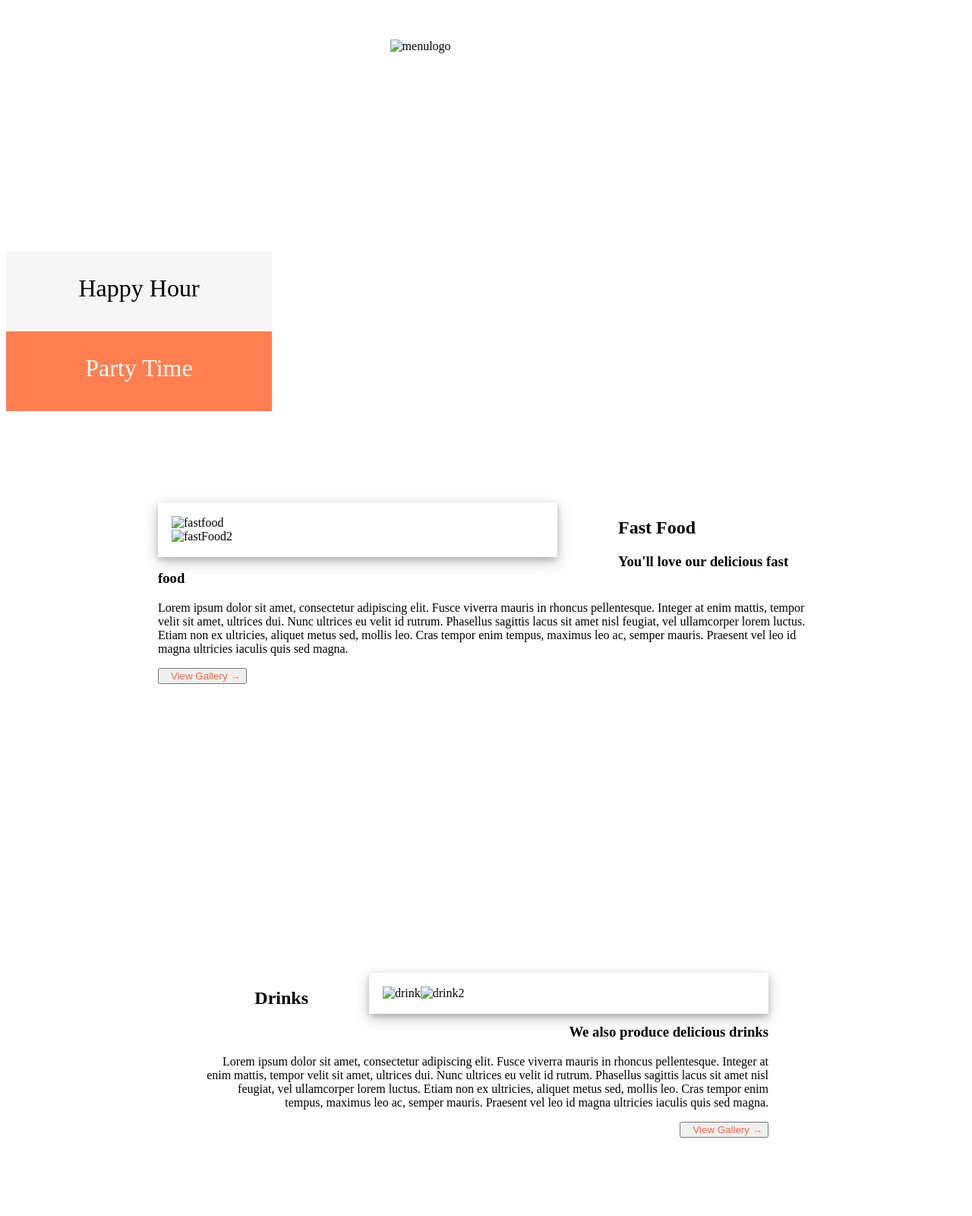
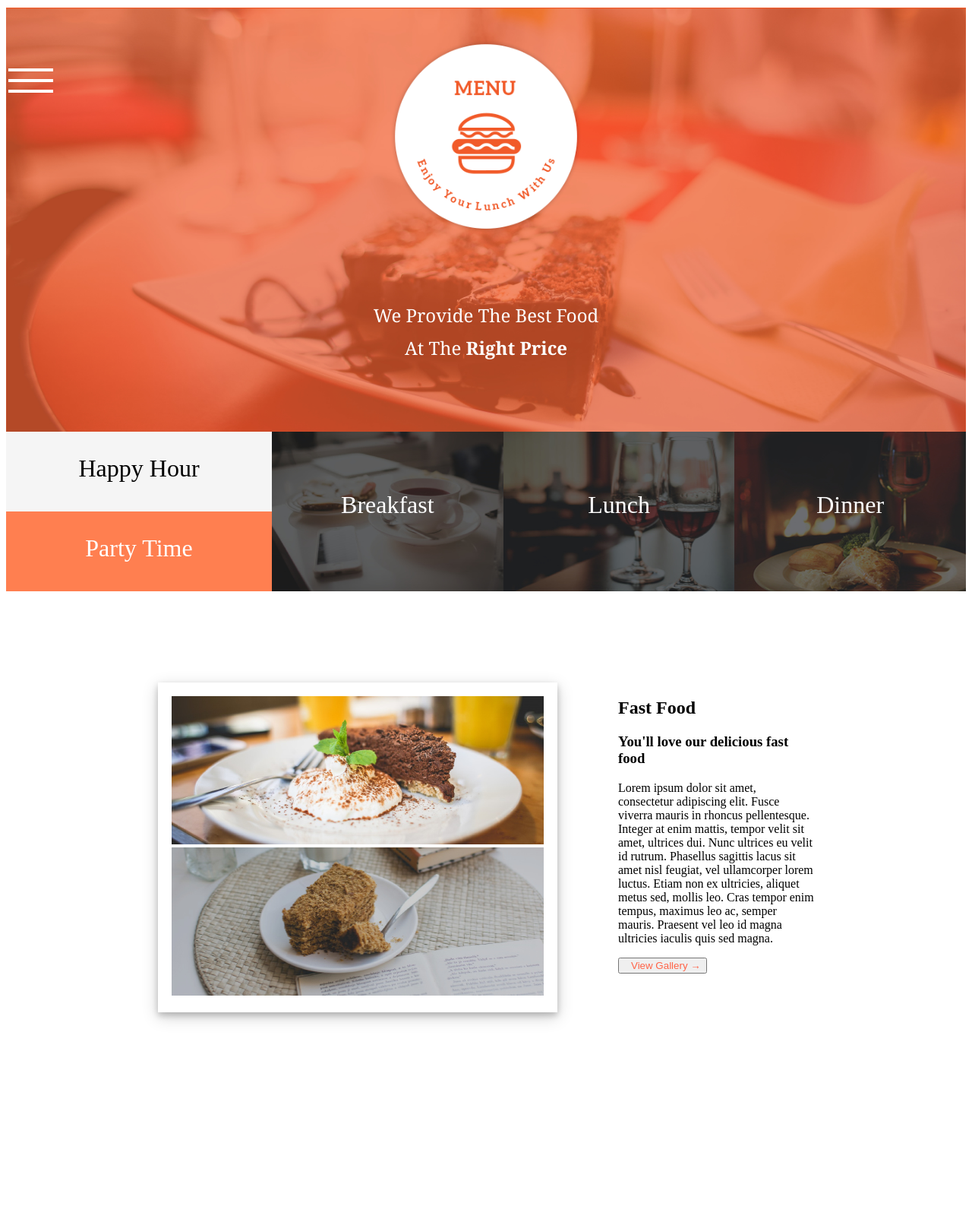
Before and after one commit to EvansMutwiri/AnitasKitchen, a plain HTML site: page index.html in a window 1280 px wide. Shown: the top 1600 px of the page at 76% size. Drawn offline with Linux system fonts and the light colour scheme; the site is published under a folder, as on GitHub Pages, so addresses that start at the root find nothing.

Commit message:
Add README file and fixed image links

```diff
--- a/index.html
+++ b/index.html
@@ -13,7 +13,7 @@
             <div id="menubar"></div>
             <div id="menubar"></div>
             <div id="menubar"></div>
-            <img id="logo" src="/assets/logoBig.png" alt="menulogo">
+            <img id="logo" src="assets/logoBig.png" alt="menulogo">
             <div id="slogan">
                 <p>We Provide The Best Food</p>
                 <p>At The <strong>Right Price</strong></p></div>
@@ -30,8 +30,8 @@
 </section>
 <section id="fastfood">
     <div id="fastfoodpics">
-        <div id="f1"><img src="/assets/fastFood1.jpg" alt="fastfood"></div>
-        <div id="f2"><img src="/assets/fastFood2.jpg" alt="fastFood2"></div>
+        <div id="f1"><img src="assets/fastFood1.jpg" alt="fastfood"></div>
+        <div id="f2"><img src="assets/fastFood2.jpg" alt="fastFood2"></div>
     </div>
     <div>
         <h2>Fast Food</h2>
@@ -42,8 +42,8 @@
 </section>
 <section id="drinks">
     <div id="drinkspics">
-        <div id="d1"><img src="/assets/drink1.jpg" alt="drink"></div>
-        <div id="d2"><img src="/assets/drink2.jpg" alt="drink2"></div>
+        <div id="d1"><img src="assets/drink1.jpg" alt="drink"></div>
+        <div id="d2"><img src="assets/drink2.jpg" alt="drink2"></div>
     </div>
     <div>
         <h2>Drinks</h2>
@@ -59,18 +59,18 @@
     <div id="rich"><h2>Our Happy Customers</h2>
     <h3>George Richard</h3>
     <p>Great food! Menu is awesome, their foods are nt only great but also in the right price. I'll highly recommend them :)</p>
-    <p><img src="/assets/customers/p1.png" alt="customer1"><img src="/assets/customers/p2.png" alt="customer2"><img src="/assets/customers/p3.png" alt=""></p></div>
+    <p><img src="assets/customers/p1.png" alt="customer1"><img src="assets/customers/p2.png" alt="customer2"><img src="assets/customers/p3.png" alt=""></p></div>
     <div id="about">
         <h4>About Menu</h4>
         <p>We are menu a little team of 7 members. Lorem ipsum dolor sit amet, consectetur adipiscing elit. Fusce viverra mauris in rhoncus pellentesque. Integer at enim mattis, tempor velit sit amet, ultrices dui. Nunc ultrices eu velit id rutrum. </p>
     </div>
 </section>
 <footer>
-    <div id="ftlogo"><img src="/assets/footerlogos/logo_white.png" alt="footer logo"></div>
+    <div id="ftlogo"><img src="assets/footerlogos/logo_white.png" alt="footer logo"></div>
     <span> MENU</span>
     <span id="ft">Thats What We Are</span>
     <div id="socials">
-        <span><img src="/assets/footerlogos/facebook.png" alt="fb"> <img src="/assets/footerlogos/twitter.png" alt="twitter"> <img src="/assets/footerlogos/pinterest.png" alt="pinterest"></span>
+        <span><img src="assets/footerlogos/facebook.png" alt="fb"> <img src="assets/footerlogos/twitter.png" alt="twitter"> <img src="assets/footerlogos/pinterest.png" alt="pinterest"></span>
     </div>
     <p>2021 Menu Restraunt</p>
 </footer>
--- a/style.css
+++ b/style.css
@@ -1,5 +1,5 @@
 #landing{
-    background-image: url("/assets/backgrounds/landing.jpg");
+    background-image: url("assets/backgrounds/landing.jpg");
     margin: 0%;
     background-size: 100%;
     background-repeat: no-repeat;
@@ -56,20 +56,20 @@
 }
 
 #breakfast{
-    background-image: url(/assets/foodtop/breakfast.jpg);
+    background-image: url(assets/foodtop/breakfast.jpg);
     height: 210px;
     width: 350px;
     line-height: 6em;
 }
 #lunch{
-    background-image: url(/assets/foodtop/lunch.jpg);
+    background-image: url(assets/foodtop/lunch.jpg);
     height: 210px;
     width: 350px;
     line-height: 6em;
 }
 
 #dinner {
-    background-image: url(/assets/foodtop/dinner.jpg);
+    background-image: url(assets/foodtop/dinner.jpg);
     height: 210px;
     width: 350px;
     line-height: 6em;
@@ -110,7 +110,7 @@ button{
     clear: left;
 }
 #foodsbg {
-    background-image: url(/assets/backgrounds/foodsBg.jpg);
+    background-image: url(assets/backgrounds/foodsBg.jpg);
     width: 100%;
     height: 599px;
     background-repeat: no-repeat;
```
Also changed, not shown: 1 other file.
